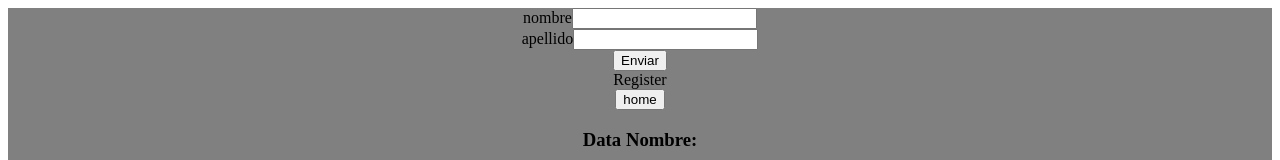
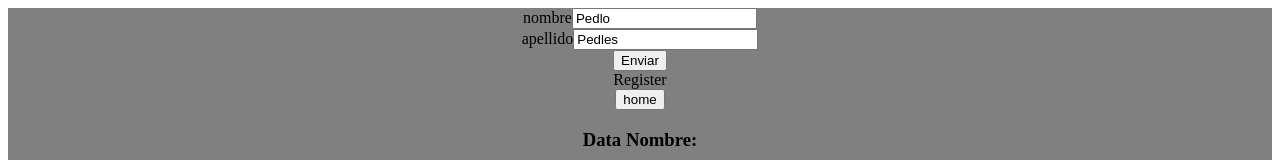
Before and after one commit to osvalttek/claseDeReact, a React (Create React App) app: page /register in a window 1280 px wide. Shown: the top 160 px of the page. Built offline with nearby package versions, Linux system fonts and the light colour scheme.

Commit message:
uso de dos estados y useefect

```diff
--- a/src/components/register/Register.jsx
+++ b/src/components/register/Register.jsx
@@ -1,4 +1,4 @@
-import React, { useState } from "react";
+import React, { useState, useEffect } from "react";
 import { Link } from "react-router-dom";
 import styled from "styled-components";
 const DivContainer = styled.div`
@@ -71,12 +71,16 @@ const Register = () => {
   // );
   // ----------------------------------------------------------
   // segunda version
-  // const [backData, setBackData] = useState({});
-  const [data, setData] = useState({});
+  const [data, setData] = useState({
+    nombre: "Pedlo",
+    apellido: "Pedles",
+  });
+  const [newData, setNewData] = useState({});
+  useEffect(() => {
+    console.log("data enviada");
+  },[newData]);
 
   const handleInput = (e) => {
-    // console.dir(e.target);
-    // console.log(e.target.name);
     let name = e.target.name;
     let value = e.target.value;
     let newData = { ...data };
@@ -86,7 +90,7 @@ const Register = () => {
 
   const handleSubmit = (e) => {
     e.preventDefault();
-    // setData({});
+    setNewData(data);
   };
 
   return (
@@ -98,7 +102,7 @@ const Register = () => {
             onInput={handleInput}
             type="text"
             name="nombre"
-            // value={nombre}
+            value={data.nombre}
           />
         </label>
         <label>
@@ -107,7 +111,7 @@ const Register = () => {
             onInput={handleInput}
             type="text"
             name="apellido"
-            // value={apellido}
+            value={data.apellido}
           />
         </label>
         <button>Enviar</button>
@@ -118,8 +122,8 @@ const Register = () => {
       </Link>
       {/* <h2>Nombre: {nombre}</h2> */}
       {/* <h2>Apellido:{apellido}</h2> */}
-      <h3>Data Nombre: {data.nombre}</h3>
-      <h3>Data Apellido:{data.apellido}</h3>
+      <h3>Data Nombre: {newData.nombre}</h3>
+      <h3>Data Apellido:{newData.apellido}</h3>
     </DivContainer>
   );
 };
```
